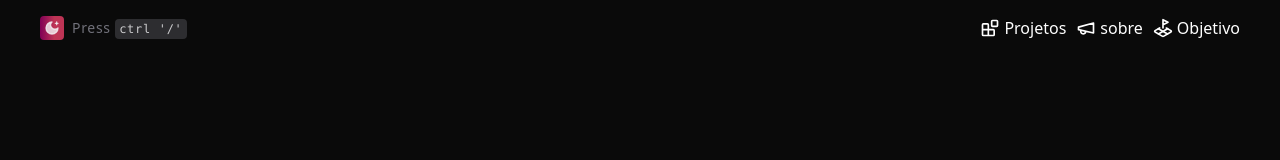
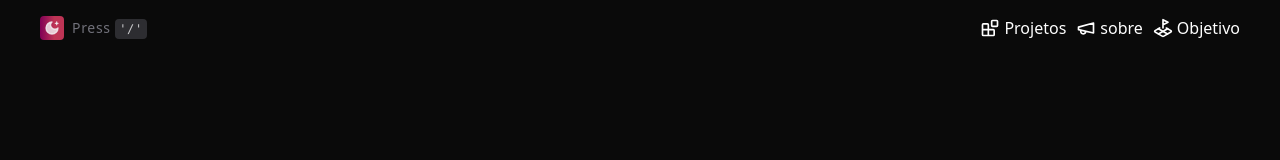
Before and after one commit to IsaacGSS/ssilva, a Next.js app: page / in a window 1280 px wide. Shown: the top 160 px of the page. Built offline with nearby package versions, Linux system fonts and the light colour scheme; a web font is replaced by a local one.

Commit message:
Update Tag.tsx

```diff
--- a/app/components/command/Tag.tsx
+++ b/app/components/command/Tag.tsx
@@ -9,10 +9,10 @@ export const Tag = ({ children }: itag) => {
     <div className='flex flex-row gap-2 md:static absolute bg-center md:translate-x-0 translate-x-24'>
       {children}
 
-      <p className='text-sm  text-muted-foreground tracking-wider translate-y-0.5 md:block hidden'>
+      <p className='text-sm text-muted-foreground tracking-wider translate-y-0.5 md:block hidden'>
         Press{' '}
         <kbd className='p-1 inline-flex items-center pointer-events-none select-none bg-zinc-500/35 rounded h-5 text-xs font-mono text-zinc-100/80'>
-          ctrl &apos;/&apos;
+          &apos;/&apos;
         </kbd>
       </p>
     </div>
```
